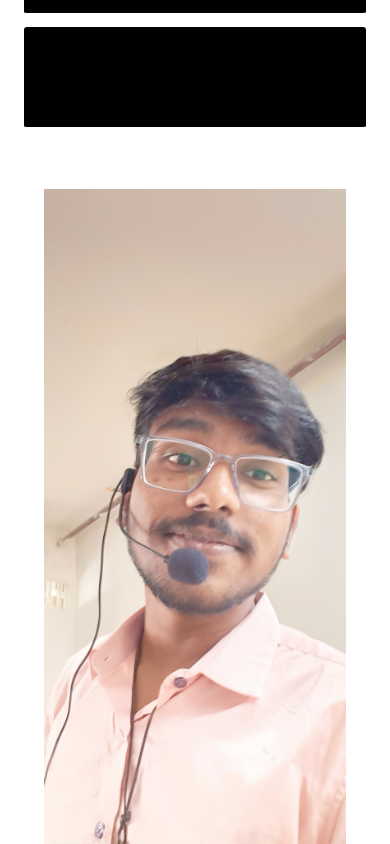
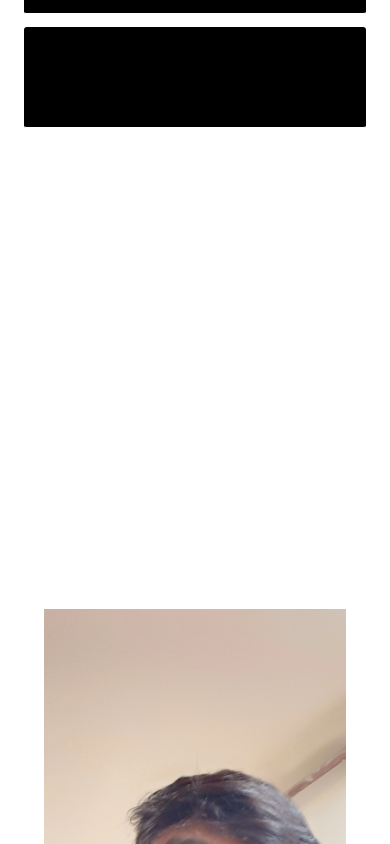
Before and after one commit to Kanna116/klaxe, a Next.js app: page /about in a window 390 px wide. Shown: the part 1280-2124 px from the top of the page. Built offline with nearby package versions, Linux system fonts and the light colour scheme; a web font is replaced by a local one.

Commit message:
my tech section done and made responsive

```diff
--- a/pages/about/components/mytech.js
+++ b/pages/about/components/mytech.js
@@ -1,10 +1,20 @@
 
+import { techStackIcons } from '@/pages/constants'
 import React from 'react'
 
 const MyTech = () => {
   return (
-    <div className='w-full h-fit py-20'>
-
+    <div className='w-full h-fit py-20 flex flex-wrap items-center lg:justify-center md:justify-center justify-between gap-5 lg:px-32 md:px-12 px-0'>
+        {
+            techStackIcons.map((item,index)=>{
+                return (
+                    <div className='w-fit h-fit bg-white lg:px-10 md:px-7 px-3 lg:py-5 md:py-4 py-2 rounded-[3px] flex items-center justify-center gap-3'>
+                        <span className='mix-blend-difference lg:text-xl md:text-lg text-sm'>{item.icon}</span>
+                        <h4 className='mix-blend-difference lg:text-xl md:text-lg text-sm'>{item.title}</h4>
+                    </div>
+                )
+            })
+        }
 
     </div>
   )
--- a/pages/about/index.js
+++ b/pages/about/index.js
@@ -11,8 +11,8 @@ const index = () => {
             <Navbar />
             <HeroAbout />
             <WhatIdo />
+            <MyTech />
             <MyPics />
-            <MyTech />
         </div>
     )
 }
```
